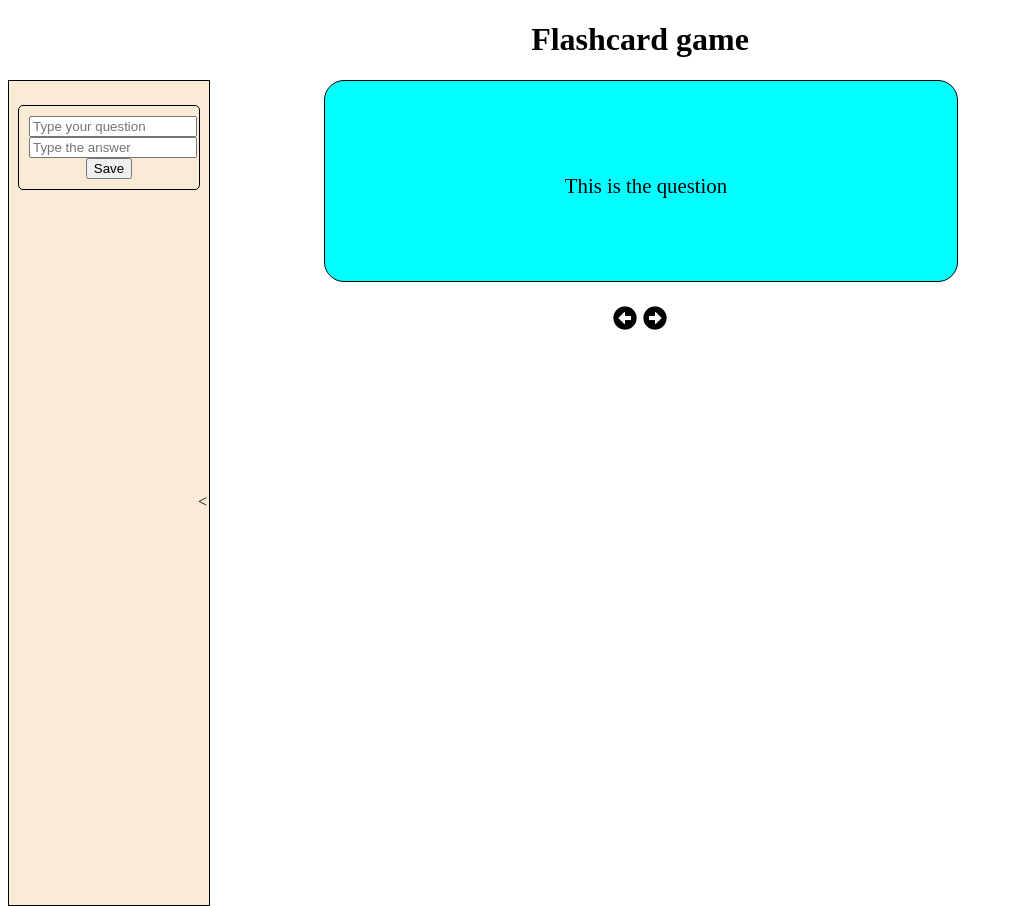
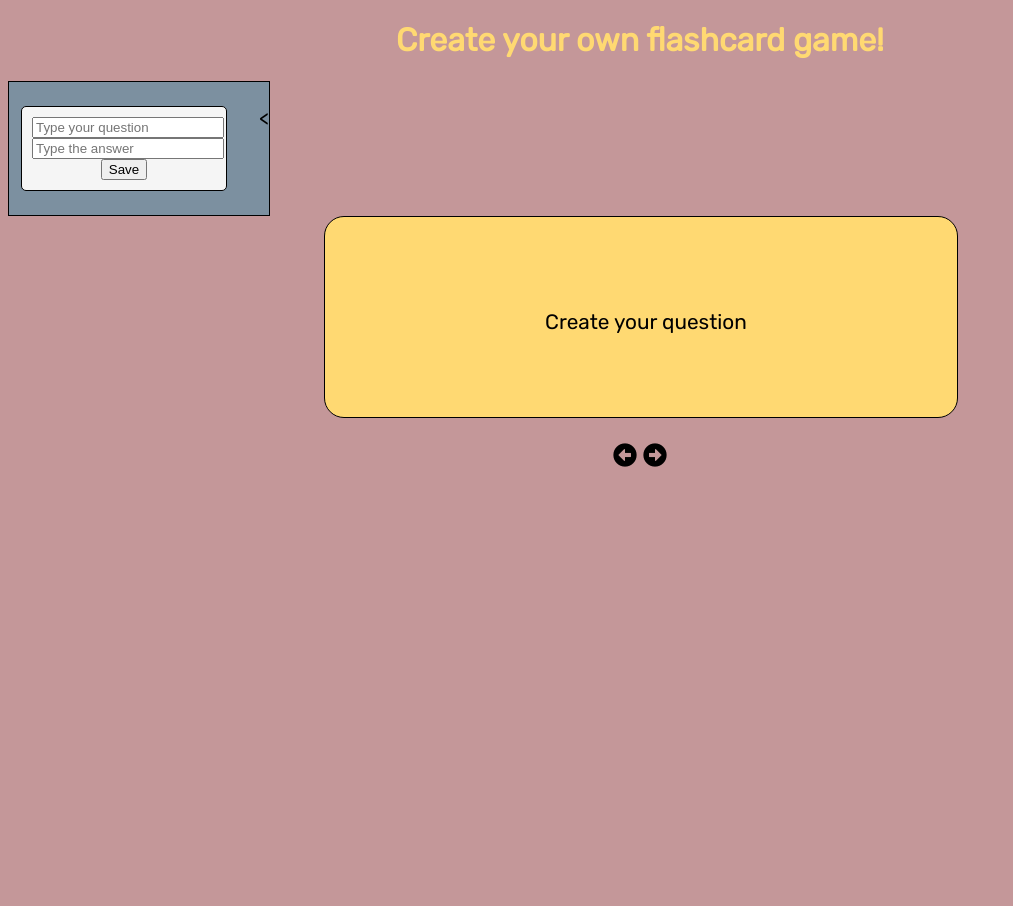
Before and after one commit to Jogrol/FlashCard_Project, a plain HTML site: page index.html in a window 1280 px wide. Shown: the whole page, without its empty margins (0-1013 px from the left). After the commit the page ends 800 px from the top, so only its background shows below. Drawn offline with Linux system fonts and the light colour scheme.

Commit message:
Final styling

```diff
--- a/index.css
+++ b/index.css
@@ -1,26 +1,39 @@
+body{
+    font-family: 'Rubik', sans-serif;
+    background-color: #C49799;
+}
 nav{
-    position: absolute;
-    width: 200px;
+    position: relative;
+    width: 230px;
     height: 100%;
     border: 1px solid black;
     z-index: 1;
-    padding-top: 24px;
-    background-color: antiquewhite;
+    padding-top:24px;
+    padding-right: 30px;
+    background-color:#7C90A0;
+
+
 }
 
 #tab {
     position: absolute;
-    right: 1%;
-    top: 50%;
+    width: 100%;
+    font-size: 20px;
+    height: 100%;
+    text-align: right;
+    vertical-align: center;
+    padding-right: 12px;
+
 }
 
+#tab:hover{
+    cursor: pointer;
+}
 .moveToLeft{
-    background-color: antiquewhite;
-    transform: translateX(-180px);
+    transform: translateX(-230px);
 }
 
 .moveToRight {
-    background-color: antiquewhite;
     transform: translateX(0px);
 
 }
@@ -31,7 +44,7 @@ nav{
     height: 200px;
     margin-left:25%;
     margin-right: 25%;
-    background-color: aqua;
+    background-color:#FFD972;
     position: relative;
 }
 
@@ -44,9 +57,16 @@ nav{
     align-items: center;
 }
 
-
+h1{
+    font-style: bold;
+    color:#FFD972;
+}
 
 .card:hover{
+    box-shadow: 10px 10px 5px grey;
+}
+
+nav:hover{
     box-shadow: 10px 10px 5px grey;
 }
 
@@ -71,8 +91,8 @@ p{
     margin: auto;
     border:1px solid black;
     border-radius: 5px;
+    background-color: whitesmoke;
 }
-
 input{
     width: 100%;
 }
@@ -93,3 +113,7 @@ input{
     padding: 24px;
     font-size: 24px;
 }
+
+.fas:hover{
+    cursor: pointer;
+}
--- a/index.html
+++ b/index.html
@@ -7,22 +7,23 @@
     <meta name="viewport" content="width=device-width, initial-scale=1">
     <link rel="stylesheet" type="text/css" media="screen" href="index.css" />
     <link rel="stylesheet" href="https://use.fontawesome.com/releases/v5.6.3/css/all.css" integrity="sha384-UHRtZLI+pbxtHCWp1t77Bi1L4ZtiqrqD80Kn4Z8NTSRyMA2Fd33n5dQ8lWUE00s/" crossorigin="anonymous">
-
+    <link href="https://fonts.googleapis.com/css?family=Rubik" rel="stylesheet">
 
 </head>
 <body>
-    <header><h1>Flashcard game</h1></header>
+    <header><h1>Create your own flashcard game!</h1></header>
     <nav id="menu">
+            <div onclick="toggleMenu()" id="tab"><</div>
         <div id="cardDesk" class="container">
             <div class="input-wrapper">
                 <form onsubmit="addCardToCardDesk(question,answer)">
-                    <input type="text" name="question" placeholder="Type your question">
-                    <input type="text" name="answer" placeholder="Type the answer">
+                    <input type="textarea" name="question" placeholder="Type your question">
+                    <input type="textarea" name="answer" placeholder="Type the answer">
                     <button type="default">Save</button>
                 </form>
             </div>
         </div>
-        <div onclick="toggleMenu()" id="tab"><</div>
+
     </nav>
 
 
@@ -30,10 +31,10 @@
         <div class="container">
             <div class="card">
                 <div onclick="flipCardToFace2()" class="face face1 ">
-                    <p id="question">How bla bla bla?</p>
+                    <p id="question">Create your question</p>
                 </div>
                 <div onclick="flipCardToFace1()"class="face face2 hidden">
-                    <p id="answer">This is how...</p>
+                    <p id="answer">and add it to your card deck</p>
                 </div>
             </div>
         </div>
--- a/index.js
+++ b/index.js
@@ -33,11 +33,11 @@ function flipCardToFace1 () {
 
     var input1 = document.createElement("input")
     input1.type = "text"
-    input1.placeholder = "Type your question"
+    input1.placeholder = "Type your question here"
 
     var input2 = document.createElement("input")
     input2.type = "text"
-    input2.placeholder = "Type your answe"
+    input2.placeholder = "Type your answer here"
 
     inputwrapper.appendChild(input1)
     inputwrapper.appendChild(input2)
@@ -50,8 +50,8 @@ function flipCardToFace1 () {
  var cardDesk = {
     activeCard : {
         index : 0,
-        question : "This is the question",
-        answer : "This is the answer"
+        question : "Create your question",
+        answer : "and at it to your card deck."
     },
     cards : [{question:"This is the question",answer:"This is the answer"}]
 }
@@ -113,7 +113,3 @@ function displayInfo(card){
     var answer = document.getElementById("answer")
     answer.innerText = cardDesk.activeCard.answer
 }
-
-
-
-displayInfo()
```
